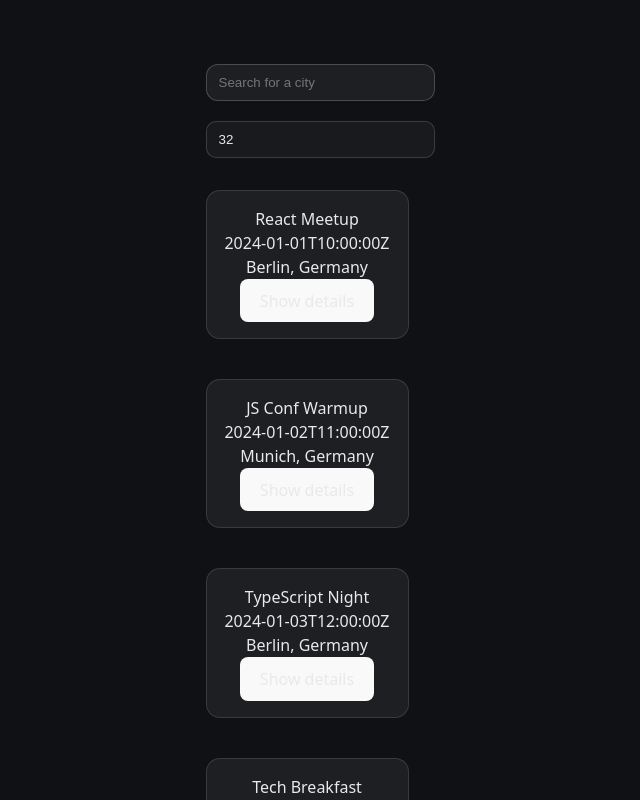
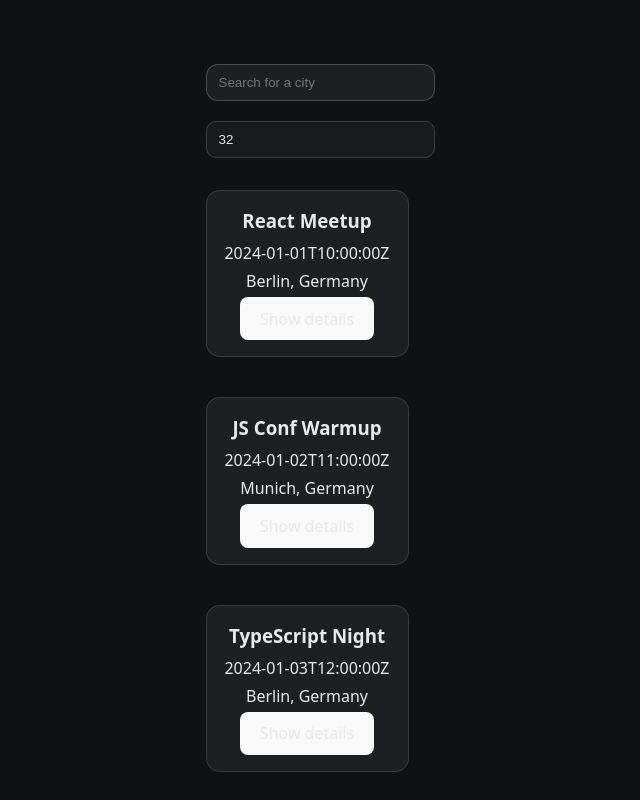
Before and after one commit to dpatil1719/meet-app, a React (Vite) app: page / in a window 1280 px wide. Shown: the top 800 px of the page, without its empty margins (333-973 px from the left). Built offline with nearby package versions, Linux system fonts and the light colour scheme.

Commit message:
Fix Event time fallback to created + details section; all tests green

```diff
--- a/src/components/Event.jsx
+++ b/src/components/Event.jsx
@@ -1,36 +1,39 @@
 import React, { useState } from 'react';
 
 const Event = ({ event }) => {
-  const [expanded, setExpanded] = useState(false);
-  if (!event) return <li />;
+  const [showDetails, setShowDetails] = useState(false);
+
+  const title = event?.summary || 'Untitled event';
+  // ✅ show start dateTime/date, or fallback to created
+  const when = event?.start?.dateTime || event?.start?.date || event?.created || '';
+  const location = event?.location || '';
+  const link = event?.htmlLink || event?.link || '';
+  const description =
+    typeof event?.description === 'string' && event.description.trim().length > 0
+      ? event.description
+      : 'No description available.';
 
   return (
     <li className="event">
-      <div className="event-summary">
-        <div>{event.summary}</div>
-        <div>{event.created}</div>
-        <div>{event.location}</div>
-      </div>
+      <h3>{title}</h3>
+      <p>{when}</p>
+      <p>{location}</p>
 
-      {expanded && (
-        <div data-testid="details" className="event-details">
-          {event.description && <p>{event.description}</p>}
-          {event.htmlLink && (
-            <p>
-              <a href={event.htmlLink} target="_blank" rel="noreferrer">
-                Event link
-              </a>
-            </p>
+      {showDetails && (
+        <div className="details" data-testid="details">
+          {link && (
+            <a href={link} target="_blank" rel="noreferrer">Event link</a>
           )}
+          <p className="description">{description}</p>
         </div>
       )}
 
       <button
         type="button"
-        onClick={() => setExpanded((prev) => !prev)}
-        aria-expanded={expanded}
+        className="details-btn"
+        onClick={() => setShowDetails(prev => !prev)}
       >
-        {expanded ? 'Hide details' : 'Show details'}
+        {showDetails ? 'Hide details' : 'Show details'}
       </button>
     </li>
   );
```
